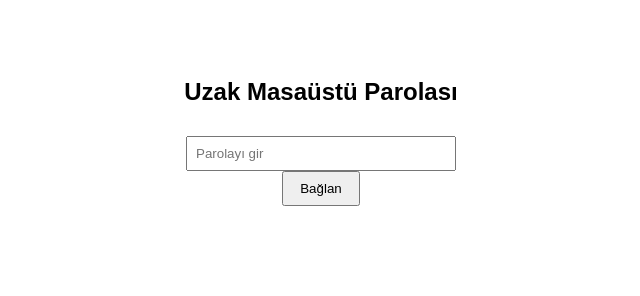
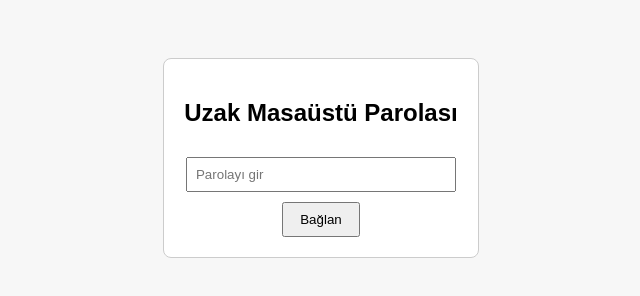
Before and after one commit to genvibecode2025-ship-it/my-days, a plain HTML site: page index.html in a window 1280 px wide. Shown: the whole page, without its empty margins (319-959 px from the left). Drawn offline with Linux system fonts and the light colour scheme.

Commit message:
Update index.html

```diff
--- a/index.html
+++ b/index.html
@@ -2,14 +2,17 @@
 <html>
 <head><meta charset="UTF-8"><title>Giriş</title></head>
 <style>
- body { font-family: Arial; text-align:center; padding-top:50px; }
+  body { font-family: Arial; text-align:center; padding-top:50px; background:#f7f7f7; }
+  .box { border:1px solid #ccc; background:white; padding:20px; border-radius:8px; display:inline-block;}
   input { padding:8px; width:250px; margin-top:10px; }
- button { padding:8px 16px; }
+  button { padding:8px 16px; margin-top:10px; }
 </style>
 <body>
+<div class="box">
   <h2>Uzak Masaüstü Parolası</h2>
   <input type="password" id="pw" placeholder="Parolayı gir"><br>
   <button onclick="check()">Bağlan</button>
+</div>
 <script>
   const secret = "DockerEntry123!";
   function check(){
```
Lines whose indentation alone changed are shown as unchanged.
